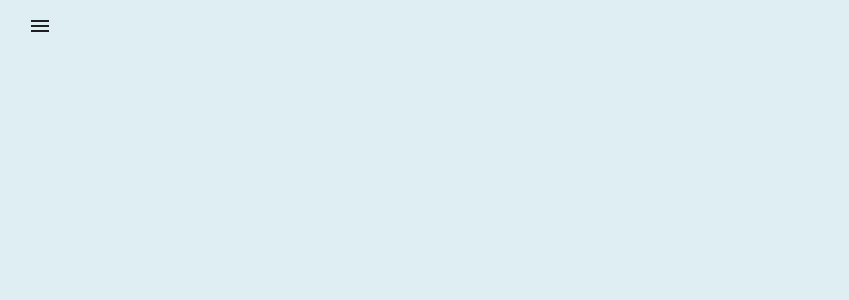
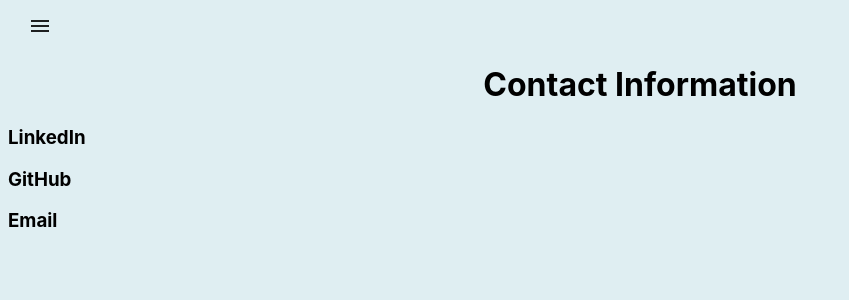
Before and after one commit to michael-small/personal-site, a React (Create React App) app: page /contact in a window 1280 px wide. Shown: the top 300 px of the page, without its empty margins (0-849 px from the left). Built offline with nearby package versions, Linux system fonts and the light colour scheme.

Commit message:
Create stock contact page with route

```diff
--- a/src/App.js
+++ b/src/App.js
@@ -4,6 +4,7 @@
 import Showcase from './components/Showcase/Showcase';
 import RecruiterView from './components/Showcase/RecruiterView/RecruiterView';
 import Navigation from './components/Navigation/Navigation';
+import Contact from './components/Contact/Contact';
 
 function App() {
 	return (
@@ -17,6 +18,7 @@
 					path='/showcase/recruiter'
 					component={RecruiterView}
 				/>
+				<Route exact path='/contact' component={Contact} />
 			</BrowserRouter>
 		</div>
 	);
--- /dev/null
+++ b/src/components/Contact/Contact.js
@@ -0,0 +1,12 @@
+import React from 'react';
+
+export default function Contact(props) {
+	return (
+		<div>
+			<h1>Contact Information</h1>
+			<h3>LinkedIn</h3>
+			<h3>GitHub</h3>
+			<h3>Email</h3>
+		</div>
+	);
+}
```
